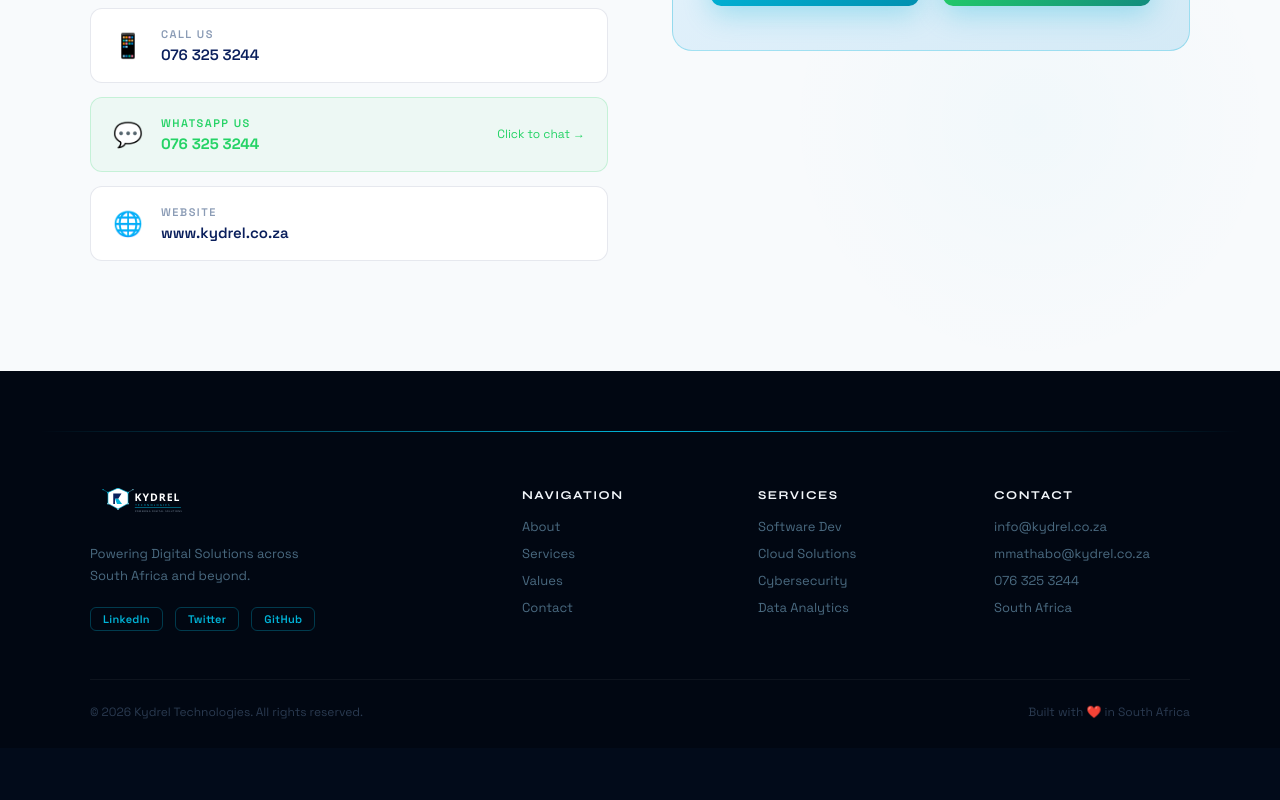
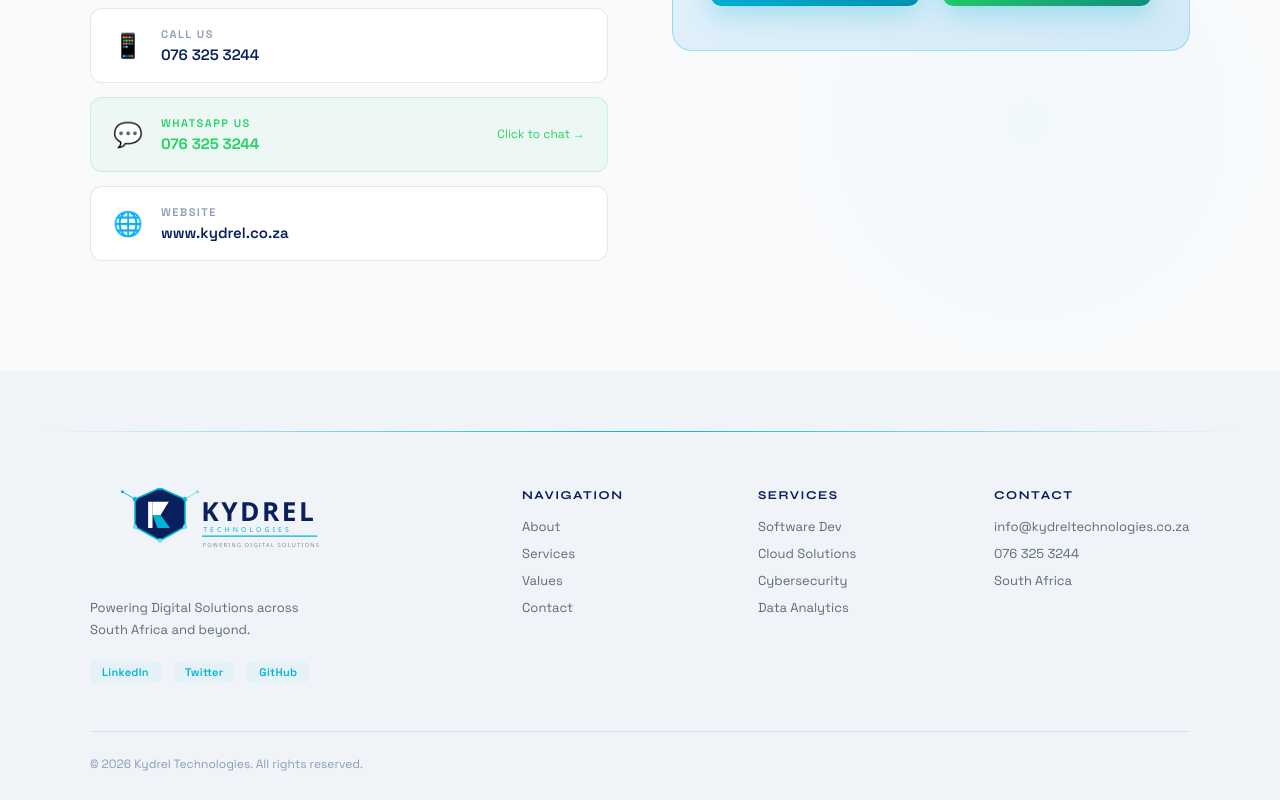
Before and after one commit to MmathaboM/kydrel, a React (Create React App) app: page / in a window 1280 px wide. Shown: the part 3918-4718 px from the top of the page. Before the commit the page ends 4666 px from the top, so only its background shows below. Built offline with nearby package versions, Linux system fonts and the light colour scheme.

Commit message:
changed the email

```diff
--- a/src/components/Footer.jsx
+++ b/src/components/Footer.jsx
@@ -1,66 +1,128 @@
 import Logo from "./Logo";
 
-const Footer = () => (
-  <footer style={S.footer}>
-    <div style={S.topLine} />
+const Footer = ({ theme }) => {
+  const dark = theme === "dark";
+
+  return (
+    <footer style={{ ...S.footer, background: dark ? "#010712" : "#f0f4f8" }}>
+      <div
+        style={{
+          ...S.topLine,
+          background: dark
+            ? "linear-gradient(90deg, transparent, #00B4D8, transparent)"
+            : "linear-gradient(90deg, transparent, #00B4D8, transparent)",
+        }}
+      />
       <div style={S.inner}>
         <div style={S.brand}>
-        <Logo size={36} dark />
-        <p style={S.tagline}>
+          <Logo size={90} dark={dark} />
+          <p style={{ ...S.tagline, color: dark ? "#4a6a80" : "#5c6b7e" }}>
             Powering Digital Solutions across South Africa and beyond.
           </p>
           <div style={S.socials}>
             {["LinkedIn", "Twitter", "GitHub"].map((s) => (
-            <span key={s} style={S.social}>
+              <span
+                key={s}
+                style={{
+                  ...S.social,
+                  color: "#00B4D8",
+                  borderColor: dark
+                    ? "rgba(0,180,216,0.3)"
+                    : "rgba(0,180,216,0.4)",
+                  background: dark ? "transparent" : "rgba(0,180,216,0.05)",
+                }}
+              >
                 {s}
               </span>
             ))}
           </div>
         </div>
         <div style={S.col}>
-        <p style={S.colHead}>Navigation</p>
+          <p style={{ ...S.colHead, color: dark ? "#f1f5f9" : "#0A1F5C" }}>
+            Navigation
+          </p>
           {["About", "Services", "Values", "Contact"].map((l) => (
-          <a key={l} href={`#${l.toLowerCase()}`} style={S.link}>
+            <a
+              key={l}
+              href={`#${l.toLowerCase()}`}
+              style={{
+                ...S.link,
+                color: dark ? "#4a6a80" : "#5c6b7e",
+              }}
+              onMouseEnter={(e) => (e.currentTarget.style.color = "#00B4D8")}
+              onMouseLeave={(e) =>
+                (e.currentTarget.style.color = dark ? "#4a6a80" : "#5c6b7e")
+              }
+            >
               {l}
             </a>
           ))}
         </div>
         <div style={S.col}>
-        <p style={S.colHead}>Services</p>
+          <p style={{ ...S.colHead, color: dark ? "#f1f5f9" : "#0A1F5C" }}>
+            Services
+          </p>
           {[
             "Software Dev",
             "Cloud Solutions",
             "Cybersecurity",
             "Data Analytics",
           ].map((l) => (
-          <span key={l} style={{ ...S.link, cursor: "default" }}>
+            <span
+              key={l}
+              style={{
+                ...S.link,
+                color: dark ? "#4a6a80" : "#5c6b7e",
+                cursor: "default",
+              }}
+            >
               {l}
             </span>
           ))}
         </div>
         <div style={S.col}>
-        <p style={S.colHead}>Contact</p>
-        <span style={S.link}>info@kydrel.co.za</span>
-        <span style={S.link}>mmathabo@kydrel.co.za</span>
-        <span style={S.link}>076 325 3244</span>
-        <span style={S.link}>South Africa</span>
+          <p style={{ ...S.colHead, color: dark ? "#f1f5f9" : "#0A1F5C" }}>
+            Contact
+          </p>
+          <span style={{ ...S.link, color: dark ? "#4a6a80" : "#5c6b7e" }}>
+            info@kydreltechnologies.co.za
+          </span>
+          {/* <span style={{ ...S.link, color: dark ? "#4a6a80" : "#5c6b7e" }}>
+            mmathabo@kydrel.co.za
+          </span> */}
+          <span style={{ ...S.link, color: dark ? "#4a6a80" : "#5c6b7e" }}>
+            076 325 3244
+          </span>
+          <span style={{ ...S.link, color: dark ? "#4a6a80" : "#5c6b7e" }}>
+            South Africa
+          </span>
         </div>
       </div>
-    <div style={S.bottom}>
-      <p style={S.copy}>
+      <div
+        style={{
+          ...S.bottom,
+          borderTopColor: dark
+            ? "rgba(255,255,255,0.05)"
+            : "rgba(10,31,92,0.1)",
+        }}
+      >
+        <p style={{ ...S.copy, color: dark ? "#2a3a50" : "#8a9bb5" }}>
           © {new Date().getFullYear()} Kydrel Technologies. All rights reserved.
         </p>
-      <p style={S.copy}>Built with ❤️ in South Africa</p>
+        {/* <p style={{ ...S.copy, color: dark ? "#2a3a50" : "#8a9bb5" }}>
+          Built with ❤️ in South Africa
+        </p> */}
       </div>
     </footer>
   );
+};
 
 const S = {
-  footer: { background: "#010712", padding: "60px 40px 28px" },
+  footer: { padding: "60px 40px 28px", transition: "background 0.3s ease" },
   topLine: {
     height: 1,
-    background: "linear-gradient(90deg, transparent, #00B4D8, transparent)",
     marginBottom: 56,
+    transition: "background 0.3s ease",
   },
   inner: {
     maxWidth: 1100,
@@ -74,54 +136,53 @@
   tagline: {
     fontFamily: "'Space Grotesk',sans-serif",
     fontSize: 13,
-    color: "#4a6a80",
     marginTop: 14,
     lineHeight: 1.7,
     maxWidth: 240,
+    transition: "color 0.3s ease",
   },
   socials: { display: "flex", gap: 12, marginTop: 20 },
   social: {
     fontFamily: "'Space Grotesk',sans-serif",
     fontSize: 11,
     fontWeight: 600,
-    color: "#00B4D8",
-    border: "1px solid rgba(0,180,216,0.3)",
     padding: "4px 12px",
     borderRadius: 6,
     cursor: "pointer",
     letterSpacing: 0.3,
+    transition: "all 0.2s ease",
   },
   col: { display: "flex", flexDirection: "column", gap: 10 },
   colHead: {
     fontFamily: "'Syne',sans-serif",
     fontSize: 12,
     fontWeight: 700,
-    color: "#f1f5f9",
     letterSpacing: 1.5,
     textTransform: "uppercase",
     marginBottom: 6,
+    transition: "color 0.3s ease",
   },
   link: {
     fontFamily: "'Space Grotesk',sans-serif",
     fontSize: 13,
-    color: "#4a6a80",
     textDecoration: "none",
-    transition: "color 0.2s",
+    transition: "color 0.2s ease",
   },
   bottom: {
     maxWidth: 1100,
     margin: "0 auto",
-    borderTop: "1px solid rgba(255,255,255,0.05)",
+    borderTop: "1px solid",
     paddingTop: 24,
     display: "flex",
     justifyContent: "space-between",
     flexWrap: "wrap",
     gap: 8,
+    transition: "border-color 0.3s ease",
   },
   copy: {
     fontFamily: "'Space Grotesk',sans-serif",
     fontSize: 12,
-    color: "#2a3a50",
+    transition: "color 0.3s ease",
   },
 };
 
```
Lines whose indentation alone changed are shown as unchanged.
